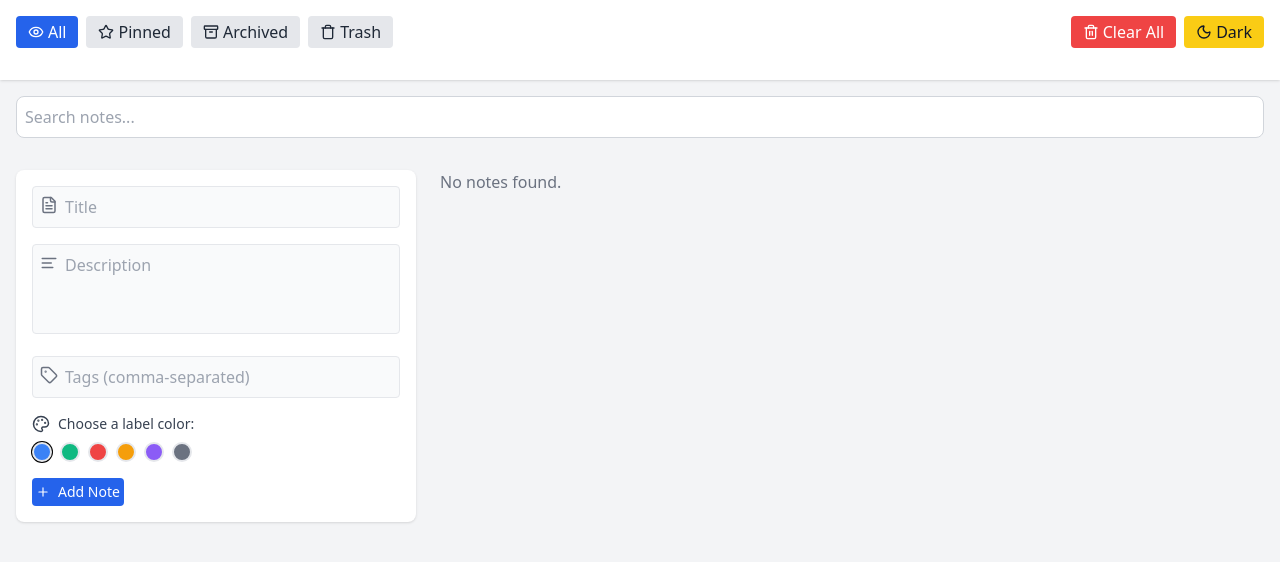
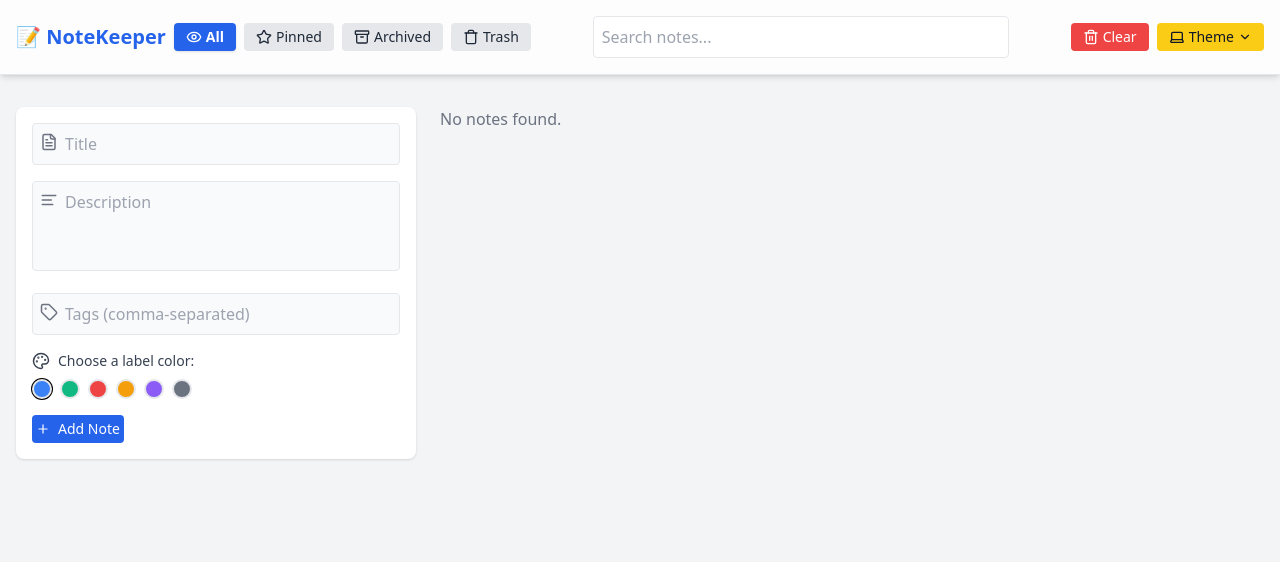
Before and after one commit to loganathanramsaran/Notes_Apk, a React (Vite) app: page / in a window 1280 px wide. Shown: the top 562 px of the page. Built offline with nearby package versions, Linux system fonts and the light colour scheme.

Commit message:
Enhance Header component with search functionality and theme selection; improve NoteCard animations and styles

```diff
--- a/src/App.jsx
+++ b/src/App.jsx
@@ -74,17 +74,18 @@ function App() {
 
   return (
     <div className="min-h-screen bg-gray-100 dark:bg-gray-900 text-gray-900 dark:text-white transition-colors duration-300">
-      <header className="sticky top-0 z-10 bg-white dark:bg-gray-800 shadow p-4">
+      <header>
         <Header
           view={view}
           setView={setView}
           dark={dark}
           setDark={setDark}
           clearNotes={clearNotes}
+          search={search}
+          setSearch={setSearch}
         />
       </header>
       <main className="p-4 max-w-7xl mx-auto">
-        <SearchBar search={search} setSearch={setSearch} />
         <div className="grid grid-cols-1 lg:grid-cols-3 gap-6 mt-4">
           <div className="lg:col-span-1">
             <NoteForm
--- a/src/components/Header.jsx
+++ b/src/components/Header.jsx
@@ -1,6 +1,17 @@
-import { Moon, Sun, Trash2, Eye, Star, Archive, Trash } from "lucide-react";
+import {
+  Eye,
+  Star,
+  Archive,
+  Trash,
+  Trash2,
+  Laptop,
+  Moon,
+  Sun,
+  ChevronDown,
+} from "lucide-react";
+import { useState, useEffect } from "react";
 
-function Header({ view, setView, dark, setDark, clearNotes }) {
+function Header({ view, setView, search, setSearch, dark, setDark, clearNotes }) {
   const views = [
     { name: "all", icon: <Eye size={16} /> },
     { name: "pinned", icon: <Star size={16} /> },
@@ -8,17 +19,39 @@ function Header({ view, setView, dark, setDark, clearNotes }) {
     { name: "trash", icon: <Trash size={16} /> },
   ];
 
+  const [themeMenu, setThemeMenu] = useState(false);
+  const [theme, setTheme] = useState(() => localStorage.getItem("theme") || "system");
+
+  useEffect(() => {
+    if (theme === "dark") {
+      document.documentElement.classList.add("dark");
+      setDark(true);
+    } else if (theme === "light") {
+      document.documentElement.classList.remove("dark");
+      setDark(false);
+    } else {
+      const prefersDark = window.matchMedia("(prefers-color-scheme: dark)").matches;
+      document.documentElement.classList.toggle("dark", prefersDark);
+      setDark(prefersDark);
+    }
+    localStorage.setItem("theme", theme);
+  }, [theme]);
+
   return (
-    <div className="flex flex-wrap justify-between items-center gap-4 mb-4">
+    <div className="sticky top-0 z-50 backdrop-blur-md bg-white/80 dark:bg-gray-900/80 shadow-md border-b border-gray-200 dark:border-gray-700">
+      <div className="max-w-7xl mx-auto p-4 flex flex-col md:flex-row gap-4 justify-between items-center">
+        {/* Left: App Title + View Tabs */}
+        <div className="flex flex-col md:flex-row md:items-center gap-2 w-full md:w-auto">
+          <h1 className="text-xl font-bold text-blue-600 dark:text-white">📝 NoteKeeper</h1>
           <div className="flex flex-wrap gap-2">
             {views.map((v) => (
               <button
                 key={v.name}
                 onClick={() => setView(v.name)}
-            className={`flex items-center gap-1 px-3 py-1 rounded transition capitalize ${
+                className={`flex items-center gap-1 px-3 py-1 rounded transition capitalize text-sm ${
                   view === v.name
-                ? "bg-blue-600 text-white"
-                : "bg-gray-200 dark:bg-gray-700 text-gray-800 dark:text-white"
+                    ? "bg-blue-600 text-white font-semibold shadow"
+                    : "bg-gray-200 dark:bg-gray-700 text-gray-800 dark:text-white hover:bg-gray-300 dark:hover:bg-gray-600"
                 }`}
               >
                 {v.icon}
@@ -26,31 +59,65 @@ function Header({ view, setView, dark, setDark, clearNotes }) {
               </button>
             ))}
           </div>
+        </div>
 
-      <div className="flex gap-2">
+        {/* Center: Search */}
+        <div className="w-full md:w-1/3">
+          <input
+            type="text"
+            placeholder="Search notes..."
+            value={search}
+            onChange={(e) => setSearch(e.target.value)}
+            className="w-full p-2 rounded border bg-white dark:bg-gray-800 text-gray-800 dark:text-white"
+          />
+        </div>
+
+        {/* Right: Clear + Theme */}
+        <div className="flex items-center gap-2 w-full md:w-auto justify-end">
           <button
             onClick={() => {
-            if (
-              confirm(
-                "🧹 Are you sure you want to clear ALL notes? This cannot be undone."
-              )
-            ) {
+              if (confirm("🧹 Are you sure you want to clear ALL notes? This cannot be undone.")) {
                 clearNotes();
               }
             }}
-          className="flex items-center gap-1 px-3 py-1 rounded bg-red-500 text-white hover:bg-red-600 transition"
+            className="flex items-center gap-1 px-3 py-1 rounded bg-red-500 text-white hover:bg-red-600 transition text-sm"
           >
             <Trash2 size={16} />
-          Clear All
+            Clear
           </button>
 
+          <div className="relative">
             <button
-          onClick={() => setDark(!dark)}
-          className="flex items-center gap-1 px-3 py-1 rounded bg-yellow-400 dark:bg-gray-700 dark:text-white hover:bg-yellow-500 dark:hover:bg-gray-600 transition"
+              onClick={() => setThemeMenu(!themeMenu)}
+              className="flex items-center gap-1 px-3 py-1 rounded bg-yellow-400 dark:bg-gray-700 dark:text-white hover:bg-yellow-500 dark:hover:bg-gray-600 transition text-sm"
             >
-          {dark ? <Sun size={16} /> : <Moon size={16} />}
-          {dark ? "Light" : "Dark"}
+              {theme === "dark" ? <Moon size={16} /> : theme === "light" ? <Sun size={16} /> : <Laptop size={16} />}
+              Theme <ChevronDown size={14} />
             </button>
+
+            {themeMenu && (
+              <div className="absolute right-0 mt-2 w-40 bg-white dark:bg-gray-800 border border-gray-300 dark:border-gray-700 rounded shadow z-50">
+                {["system", "light", "dark"].map((option) => (
+                  <button
+                    key={option}
+                    onClick={() => {
+                      setTheme(option);
+                      setThemeMenu(false);
+                    }}
+                    className={`flex items-center gap-2 px-4 py-2 w-full text-left text-sm hover:bg-gray-100 dark:hover:bg-gray-700 ${
+                      theme === option ? "font-semibold" : ""
+                    }`}
+                  >
+                    {option === "system" && <Laptop size={14} />}
+                    {option === "light" && <Sun size={14} />}
+                    {option === "dark" && <Moon size={14} />}
+                    {option.charAt(0).toUpperCase() + option.slice(1)}
+                  </button>
+                ))}
+              </div>
+            )}
+          </div>
+        </div>
       </div>
     </div>
   );
--- a/src/components/NoteCard.jsx
+++ b/src/components/NoteCard.jsx
@@ -31,7 +31,7 @@ function NoteCard({ note, updateNote, setEditingNote }) {
 
   return (
     <div
-      className={`relative border-l-4 p-4 rounded-lg shadow bg-white dark:bg-gray-800 ${colorStyle}`}
+      className={`relative border-l-4 p-4 rounded-lg shadow bg-white dark:bg-gray-800 transition-all duration-300 ease-in-out ${colorStyle}`}
     >
       <div className="absolute top-2 right-2 flex gap-2">
         {!note.trashed ? (
@@ -39,7 +39,7 @@ function NoteCard({ note, updateNote, setEditingNote }) {
             <button
               onClick={() => toggle("pinned")}
               title={note.pinned ? "Unpin Note" : "Pin Note"}
-              className="hover:scale-110 transition text-gray-600 dark:text-white"
+              className="hover:scale-110 transition-transform text-gray-600 dark:text-white"
             >
               {note.pinned ? <PinOff size={18} /> : <Pin size={18} />}
             </button>
@@ -47,7 +47,7 @@ function NoteCard({ note, updateNote, setEditingNote }) {
             <button
               onClick={() => toggle("archived")}
               title={note.archived ? "Unarchive Note" : "Archive Note"}
-              className="hover:scale-110 transition text-gray-600 dark:text-white"
+              className="hover:scale-110 transition-transform text-gray-600 dark:text-white"
             >
               {note.archived ? (
                 <ArchiveRestore size={18} />
@@ -59,7 +59,7 @@ function NoteCard({ note, updateNote, setEditingNote }) {
             <button
               onClick={() => toggle("trashed")}
               title="Move to Trash"
-              className="hover:scale-110 transition text-gray-600 dark:text-white"
+              className="hover:scale-110 transition-transform text-gray-600 dark:text-white"
             >
               <Trash2 size={18} />
             </button>
@@ -67,7 +67,7 @@ function NoteCard({ note, updateNote, setEditingNote }) {
             <button
               onClick={() => setEditingNote(note)}
               title="Edit Note"
-              className="hover:scale-110 transition text-gray-600 dark:text-white"
+              className="hover:scale-110 transition-transform text-gray-600 dark:text-white"
             >
               <Pencil size={18} />
             </button>
@@ -77,14 +77,14 @@ function NoteCard({ note, updateNote, setEditingNote }) {
             <button
               onClick={handleRestore}
               title="Restore Note"
-              className="text-green-600 hover:scale-110 transition"
+              className="text-green-600 hover:scale-110 transition-transform"
             >
               <Undo2 size={18} />
             </button>
             <button
               onClick={handleDeleteForever}
               title="Delete Forever"
-              className="text-red-600 hover:scale-110 transition"
+              className="text-red-600 hover:scale-110 transition-transform"
             >
               <XCircle size={18} />
             </button>
@@ -93,7 +93,7 @@ function NoteCard({ note, updateNote, setEditingNote }) {
       </div>
 
       {note.pinned && (
-        <span className="text-xs font-semibold text-yellow-700 dark:text-yellow-300">
+        <span className="text-xs font-semibold text-yellow-700 dark:text-yellow-300 animate-wiggle">
           📌 Pinned
         </span>
       )}
```
Also changed, not shown: src/index.css (line endings or trailing spaces). Lines whose indentation alone changed are shown as unchanged.
